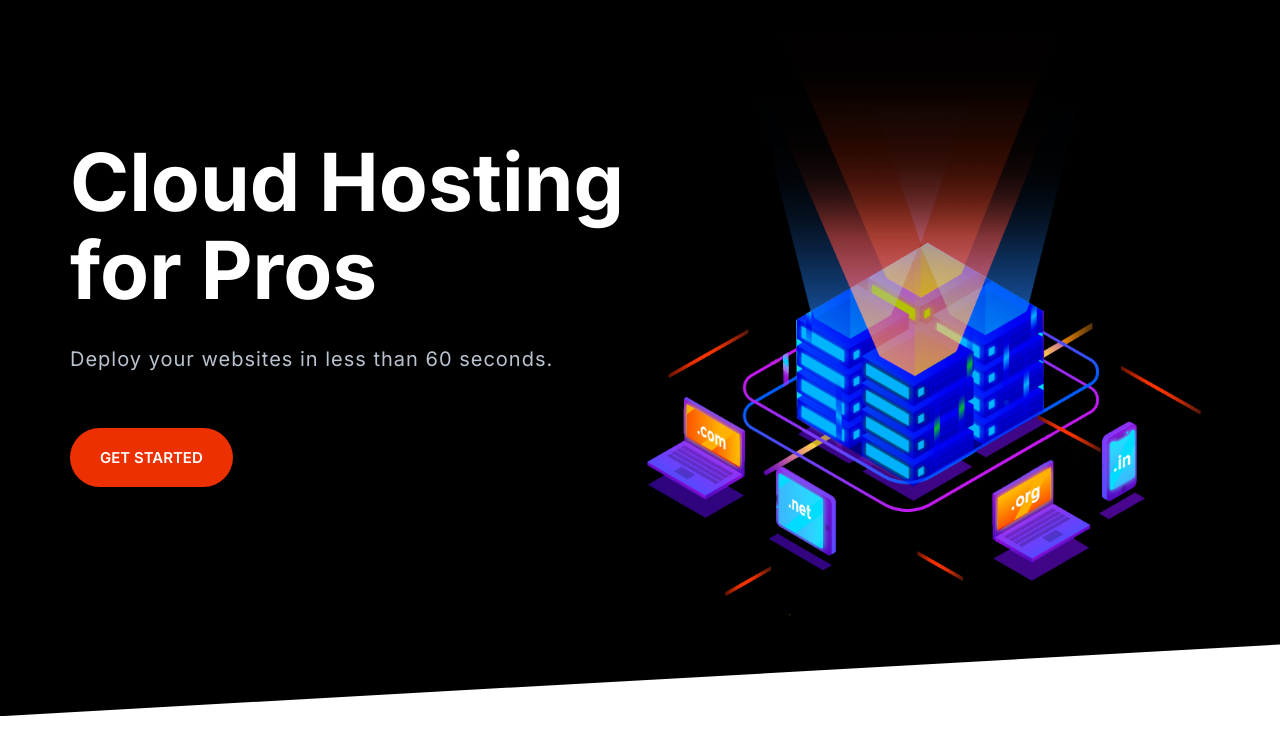
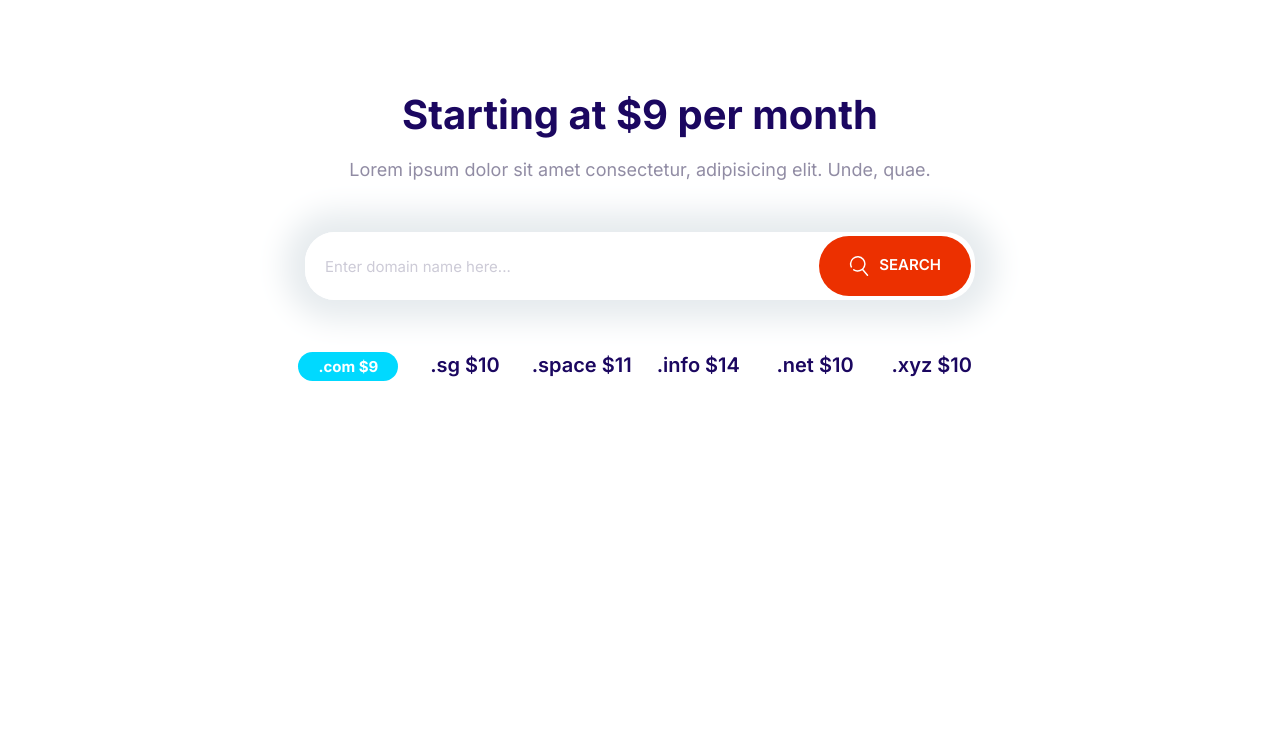
Before and after one commit to thomasjmai22/subscription, a plain HTML site: page index.html in a window 1280 px wide. Drawn offline with Linux system fonts and the light colour scheme.

Commit message:
Added block domain component.

```diff
--- a/CSS/styles.css
+++ b/CSS/styles.css
@@ -4,7 +4,7 @@
   --color-accent: #ff3400;
   --color-headings: #1b0760;
   --color-body: #918ca4;
-  --color-body-darker: #5c5577
+  --color-body-darker: #5c5577;
   --color-border: #ccc;
   --border-radius: 30px;
 }
@@ -155,14 +155,14 @@ a {
   width: 40px;
   height: 40px;
 }
-.icon--small{
+.icon--small {
   width: 30px;
   height: 30px;
 }
 .icon--primary {
   fill: var(--color-primary);
 }
-.icon--white{
+.icon--white {
   fill: #fff;
 }
 .icon-container {
@@ -174,7 +174,7 @@ a {
   justify-content: center;
   align-items: center;
 }
-.icon-container--accent{
+.icon-container--accent {
   background: var(--color-accent);
 }
 /* BUTTONS */
@@ -186,9 +186,16 @@ a {
   font-weight: 600;
   padding: 2rem 3rem;
   margin: 1rem 0;
+  outline: 0;
   text-align: center;
   text-transform: uppercase;
   white-space: nowrap;
+}
+.btn .icon {
+  width: 2rem;
+  height: 2rem;
+  margin-right: 1rem;
+  vertical-align: middle;
 }
 
 .btn--primary {
@@ -212,7 +219,7 @@ a {
 .btn--accent {
   background: #ec3000;
 }
-.btn--stretched{
+.btn--stretched {
   padding-left: 6rem;
   padding-right: 6rem;
 }
@@ -260,7 +267,7 @@ a {
 .input-group .input {
   border: 0;
   flex-grow: 1;
-  padding: 1.5rem 1rem;
+  padding: 1.5rem 2rem;
 }
 
 .input-group .btn {
@@ -372,26 +379,26 @@ a {
   color: var(--color-body-darker);
   line-height: 1.3;
 }
-.quote__text::before{
+.quote__text::before {
   content: open-quote;
 }
-.quote__text::after{
+.quote__text::after {
   content: close-quote;
 }
 
-.quote__author{
+.quote__author {
   font-size: 3rem;
   font-weight: 500;
   font-style: normal;
   margin-bottom: 0;
 }
-.quote__company{
+.quote__company {
   color: var(--color-headings);
-  opacity: .4;
+  opacity: 0.4;
   font-size: 2rem;
   font-style: normal;
 }
-.quote__line{
+.quote__line {
   position: relative;
   bottom: 20px;
 }
@@ -415,10 +422,10 @@ a {
   .quote {
     font-size: 2rem;
   }
-  .quote__author{
+  .quote__author {
     font-size: 2.4rem;
   }
-  .quote__company{
+  .quote__company {
     font-size: 1.6rem;
   }
 }
@@ -435,142 +442,144 @@ a {
   }
 }
 @media screen and (min-width: 1024px) {
-  .grid--1x3{
+  .grid--1x3 {
     grid-template-columns: repeat(3, 1fr);
   }
 }
 
 /* TESTIMONIALS */
-.testimonial{
+.testimonial {
   padding: 3.5rem;
 }
-.testimonial__image{
-  position: relative
+.testimonial__image {
+  position: relative;
 }
-.testimonial__image > img{
+.testimonial__image > img {
   width: 100%;
 }
-.testimonial__image > .icon-container{
+.testimonial__image > .icon-container {
   position: absolute;
   top: 3rem;
   right: -32px;
 }
 
 @media screen and (min-width: 768px) {
-  .testimonial .quote, .testimonial .quote__author{
+  .testimonial .quote,
+  .testimonial .quote__author {
     font-size: 1.8rem;
   }
-  .testimonial .quote{
+  .testimonial .quote {
     margin: 6rem;
   }
-  .icon--primary, .quote__line{
-   padding-bottom: 1.5rem;
+  .icon--primary,
+  .quote__line {
+    padding-bottom: 1.5rem;
   }
-  .quote__company, .quote__author{
+  .quote__company,
+  .quote__author {
     margin-left: -10px;
   }
 }
 
 /* CALLOUTS */
-.callout{
+.callout {
   padding: 4rem;
   border-radius: 5px;
 }
 
-.callout--primary{
+.callout--primary {
   background: var(--color-primary);
-  color: #fff
+  color: #fff;
 }
-.callout__heading{
+.callout__heading {
   color: #fff;
   margin-top: 0;
   font-size: 3rem;
 }
-.callout .btn{
+.callout .btn {
   justify-self: center;
   align-self: center;
 }
-.callout__content{
+.callout__content {
   text-align: center;
 }
 @media screen and (min-width: 768px) {
-  .callout .grid--1x2{
+  .callout .grid--1x2 {
     grid-template-columns: 1fr auto;
     /* auto will make it stretch to fit the column */
   }
 
-  .callout__content{
+  .callout__content {
     text-align: left;
   }
-  .callout .btn{
+  .callout .btn {
     justify-self: start;
     margin: 0 2rem;
   }
 }
 
-
 /* COLLAPSIBLES */
-.collapsible__header{
+.collapsible__header {
   display: flex;
   justify-content: space-between;
 }
-.collapsible__heading{
+.collapsible__heading {
   margin-top: 0;
   font-size: 3rem;
 }
 
-.collapsible__chevron{
+.collapsible__chevron {
   transform: rotate(-90deg);
   transition: transform 0.3s;
 }
-.collapsible__content{
+.collapsible__content {
   max-height: 0;
   overflow: hidden;
   transition: all 0.3s;
 }
-.collapsible--expanded .collapsible__chevron{
+.collapsible--expanded .collapsible__chevron {
   transform: rotate(0);
 }
-.collapsible--expanded .collapsible__content{
+.collapsible--expanded .collapsible__content {
   max-height: 100vh;
   opacity: 1;
 }
 
 /* BLOCKS */
-.block{
+.block {
   --padding-vertical: 6rem;
   padding: var(--padding-vertical) 2rem;
 }
-.block__header{
+.block__header {
   text-align: center;
 }
 
-.block__heading{
+.block__heading {
   margin-top: 0;
 }
-.block--dark{
+.block--dark {
   background: #000;
   color: #7b858b;
 }
-.block--dark .block__heading{
+.block--dark .block__heading {
   color: #fff;
 }
-.block--skewed-right{
+.block--skewed-right {
   padding-bottom: calc(var(--padding-vertical) + 4rem);
   clip-path: polygon(0% 0%, 100% 0%, 100% 100%, 0% 80%);
 }
-.block--skewed-left{
+.block--skewed-left {
   padding-bottom: calc(var(--padding-vertical) + 4rem);
   clip-path: polygon(0% 0%, 100% 0%, 100% 80%, 0% 100%);
 }
 
-.container{
+.container {
   max-width: 1140px;
   margin: 0 auto;
 }
 
 /* NAVIGATION BAR */
-.nav{
+.nav {
   background: #000;
   display: flex;
   justify-content: space-between;
@@ -578,74 +587,97 @@ a {
   padding: 0 1rem;
   align-items: center;
 }
-.nav__list{
+.nav__list {
   width: 100%;
   margin: 0;
 }
-.nav__item{
+.nav__item {
   padding: 0.5rem 2rem;
   border-bottom: 1px solid #222;
 }
-.nav__item > a{
+.nav__item > a {
   color: #d0d2db;
-  transition: color 0.3s
+  transition: color 0.3s;
 }
 .nav__item > a:hover {
   color: #fff;
   font-weight: bold;
 }
-.nav__toggler{
+.nav__toggler {
   opacity: 0.5;
-  transition: box-shadow .15s;
+  transition: box-shadow 0.15s;
   cursor: pointer;
 }
-.nav.collapsible--expanded .nav__toggler{
+.nav.collapsible--expanded .nav__toggler {
   opacity: 1;
   box-shadow: 0 0 0 3px #666;
   border-radius: 5px;
 }
 
-.nav__brand{
+.nav__brand {
   transform: translateY(5px);
 }
 @media screen and (min-width: 768px) {
-  .nav__toggler{
+  .nav__toggler {
     display: none;
   }
-  .nav__list{
+  .nav__list {
     width: auto;
     display: flex;
     font-size: 1.6rem;
     max-height: 100%;
     opacity: 1;
   }
-  .nav__item{
+  .nav__item {
     border: 0;
   }
 }
 
 /* HERO */
-.hero{
+.hero {
   clip-path: polygon(0% 0%, 100% 0%, 100% 90%, 0% 100%);
 }
-.hero__tagline{
+.hero__tagline {
   font-size: 2rem;
   color: #b9c3cf;
   letter-spacing: 1px;
   margin: 2rem 0 5rem;
-
 }
 
-.hero__image{
+.hero__image {
   width: 100%;
 }
 
-@media screen and (min-width: 768px){
-  .hero{
+@media screen and (min-width: 768px) {
+  .hero {
     padding-top: 0;
   }
-  .hero__content{
+  .hero__content {
     text-align: left;
     align-self: center;
   }
 }
+
+/* BLOCK DOMAIN */
+.block-domain .input-group {
+  box-shadow: 0 0 30px 20px #e6ebee;
+  border: 0;
+  margin: 4rem auto;
+  max-width: 670px;
+}
+.block-domain__prices {
+  display: grid;
+  grid-template-columns: repeat(3, 1fr);
+  grid-template-rows: repeat(2, 6rem);
+  font-size: 2rem;
+  font-weight: 600;
+  justify-items: center;
+  max-width: 700px;
+  margin: 0 auto;
+}
+
+@media screen and (min-width: 768px) {
+  .block-domain__prices {
+    grid-template-columns: repeat(auto-fit, minmax(10rem, 1fr));
+  }
+}
--- a/index.html
+++ b/index.html
@@ -15,19 +15,33 @@
     <title>Document</title>
   </head>
   <body>
-    <section class="block block--dark block--skewed-left hero">
-      <div class="container grid grid--1x2">
-        <header class="block__header hero__content">
-          <h1 class="block__heading">Cloud Hosting for Pros</h1>
-          <p class="hero__tagline">
-            Deploy your websites in less than 60 seconds.
-          </p>
-          <a href="Get Started" class="btn btn--accent btn-stretched"
-            >Get Started</a
-          >
-        </header>
-        <img class="hero__image" src="images/banner.png" alt="" />
+    <section class="block container block-domain">
+      <header class="block__header">
+        <h2>Starting at $9 per month</h2>
+        <p>
+          Lorem ipsum dolor sit amet consectetur, adipisicing elit. Unde, quae.
+        </p>
+      </header>
+      <div class="input-group">
+        <input
+          type="text"
+          class="input"
+          placeholder="Enter domain name here..."
+        />
+        <button class="btn btn--accent">
+          <svg class="icon icon--white">
+            <use xlink:href="images/sprite.svg#search"></use></svg
+          >Search
+        </button>
       </div>
+      <ul class="list block-domain__prices">
+        <list><span class="badge badge--secondary">.com $9</span></list>
+        <list>.sg $10</list>
+        <list>.space $11</list>
+        <list>.info $14</list>
+        <list>.net $10</list>
+        <list>.xyz $10</list>
+      </ul>
     </section>
     <script src="js/main.js"></script>
   </body>
```
Also changed, not shown: components/blockDomain.html (added, +22 -0 lines), components/inputs.html (+7 -0 lines), images/chevron (1).svg (deleted).
